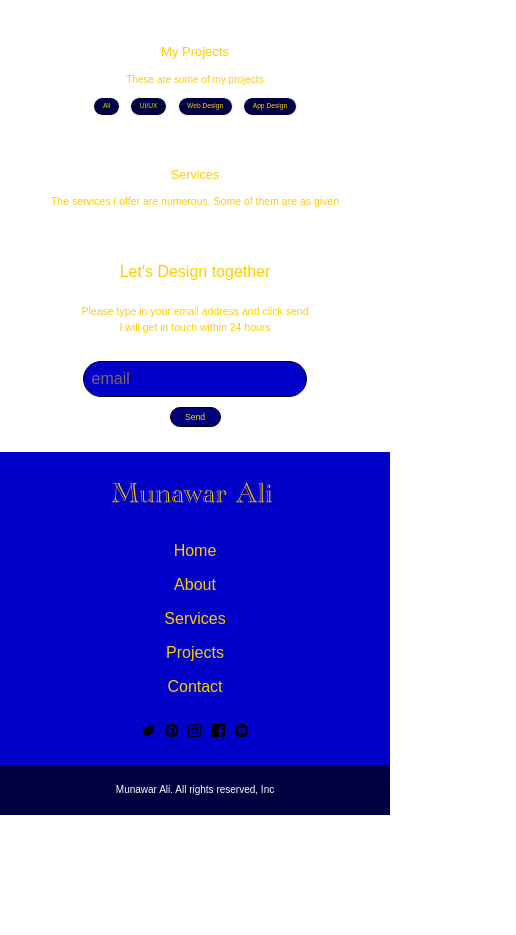
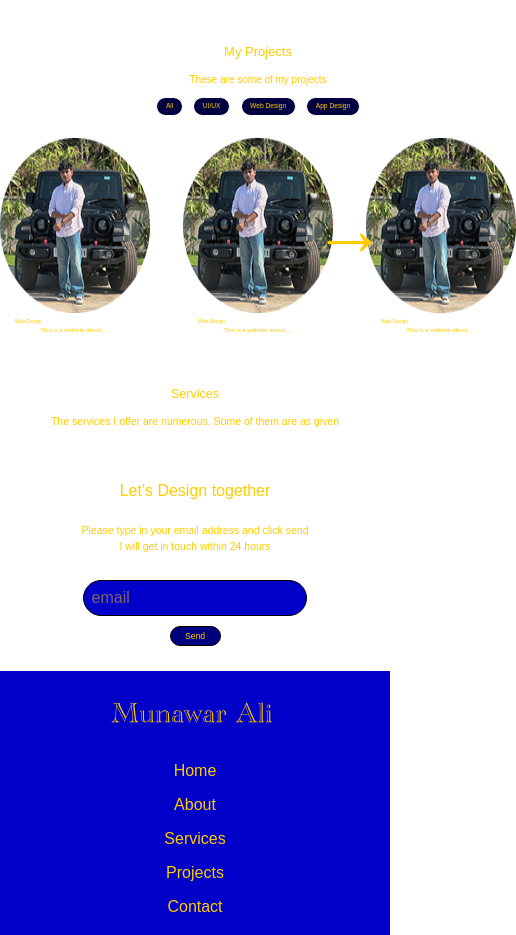
Before and after one commit to Webmav/my-portfolio, a React (Vite) app: page / in a window 390 px wide. Shown: the part 940-1875 px from the top of the page, 516 px wide, since content can reach past the window. Before the commit the page ends 1755 px from the top, so only its background shows below. Built offline with nearby package versions, Linux system fonts and the light colour scheme; a web font is replaced by a local one.

Commit message:
Finished styling project component.

```diff
--- a/package.json
+++ b/package.json
@@ -11,7 +11,9 @@
   },
   "dependencies": {
     "@tailwindcss/vite": "^4.3.3",
+    "bootstrap": "^5.3.8",
     "react": "^19.2.8",
+    "react-bootstrap": "^2.10.10",
     "react-dom": "^19.2.8",
     "react-icons": "^5.7.0",
     "react-router-dom": "^7.18.4",
--- a/src/components/Projects.jsx
+++ b/src/components/Projects.jsx
@@ -1,4 +1,19 @@
+import { NavLink } from 'react-router-dom'
+
 export default function Projects() {
+    function ProjectArrows() {
+        const project1 = document.getElementById("project-1");
+        const project4 = document.getElementById("project-4");
+        const arrowBack = document.getElementById("arrow-back");
+        const arrowNext = document.getElementById("arrow-next");
+
+        project1.classList.toggle('max-md:hidden');
+        project4.classList.toggle('max-md:hidden');
+
+        arrowBack.classList.toggle('max-md:hidden')
+        arrowNext.classList.toggle('max-md:hidden')
+    }
+
     return(
         <div className="grid justify-items-center py-[25px] md:py-[50px] ">
             <h1 className="text-[13px] md:text-[25px] ">My Projects</h1>
@@ -12,29 +27,43 @@ export default function Projects() {
                 <button className="border border-white rounded-[100vw] bg-accent-800 py-[3.42px] md:py-[5.35px] md:px-[13.5px] px-[8.5px] text-[6.67px] md:text-[10px] hover:bg-accent-900 hover:text-primary-50 ">App Design</button>
             </div>
 
+            <div className='flex mt-[22.67px] md:mt-[33px] gap-[33px] md:gap-[60px] shrink-0'>
+                <NavLink to='/' id='project-1' className='flex flex-col'>
+                        <img src="src/assets/img/hero-photo.png" alt="" className='min-w-[150px] md:min-w-[250px] min-h-[175px] md:min-h-[300px] '/>
+                        <h3 className='text-[5px] md:text-[10px] mt-[5px] md:mt-[10px] ml-[15px] md:ml-[10px] '>Web Design</h3>
+                        <p className="self-center text-[6px] md:text-[13px] max-w-[110px] md:max-w-[230px]">This is a website about ....</p>
+                </NavLink>
+                <NavLink to='/' id='project-2' className='flex flex-col'>
+                        <img src="src/assets/img/hero-photo.png" alt="" className='min-w-[150px] md:min-w-[250px] min-h-[175px] md:min-h-[300px] '/>
+                        <h3 className='text-[5px] md:text-[10px] mt-[5px] md:mt-[10px] ml-[15px] md:ml-[10px] '>Web Design</h3>
+                        <p className="self-center text-[6px] md:text-[13px] max-w-[110px] md:max-w-[230px]">This is a website about ....</p>
+                </NavLink>
+                <NavLink to='/' id='project-3' className='flex flex-col'>
+                        <img src="src/assets/img/hero-photo.png" alt="" className='min-w-[150px] md:min-w-[250px] min-h-[175px] md:min-h-[300px] '/>
+                        <h3 className='text-[5px] md:text-[10px] mt-[5px] md:mt-[10px] ml-[15px] md:ml-[10px] '>Web Design</h3>
+                        <p className="self-center text-[6px] md:text-[13px] max-w-[110px] md:max-w-[230px]">This is a website about ....</p>
+                </NavLink>
+                <NavLink to='/' id='project-4' className='flex flex-col max-md:hidden'>
+                        <img src="" alt="" className='min-w-[150px] md:min-w-[250px] min-h-[175px] md:min-h-[300px] '/>
+                        <h3 className='text-[5px] md:text-[10px] mt-[5px] md:mt-[10px] ml-[15px] md:ml-[10px] '>Web Design</h3>
+                        <p className="self-center text-[6px] md:text-[13px] max-w-[110px] md:max-w-[230px]">This is a website about ....</p>
+                </NavLink>
 
-            {/* Scroll... */}
-
-            {/* <div>
-                <img src="" alt="" />
-                <h3>Category</h3>
-                <p>Description of the project...</p>
+                <button
+                    id='arrow-back'
+                    className='absolute left-[2.5px] mt-[35px] text-[75px] hover:text-[var(--clr-primary-500)] max-md:hidden md:hidden'
+                    onClick={ProjectArrows}
+                >
+                    &#8592;
+                </button>
+                <button
+                    id='arrow-next'
+                    className='absolute right-[2.5px] mt-[35px] text-[75px] hover:text-[var(--clr-primary-500)] md:hidden'
+                    onClick={ProjectArrows}
+                >
+                    &#8594;
+                </button>
             </div>
-            <div>
-                <img src="" alt="" />
-                <h3>Category</h3>
-                <p>Description of the project...</p>
-            </div>
-            <div>
-                <img src="" alt="" />
-                <h3>Category</h3>
-                <p>Description of the project...</p>
-            </div>
-            <div>
-                <img src="" alt="" />
-                <h3>Category</h3>
-                <p>Description of the project...</p>
-            </div> */}
         </div>
     )
 }
--- a/src/index.css
+++ b/src/index.css
@@ -1,4 +1,5 @@
 @import 'tailwindcss';
+
 
 
 
@@ -11,6 +12,7 @@
 
     --clr-primary-50: rgb(255, 244, 200);
     --clr-primary-400: rgb(255, 204, 0);
+    --clr-primary-500: rgb(212, 170, 0);
 
     --clr-accent-400: rgb(0, 0, 200);
     --clr-accent-600: rgb(0, 0, 125);
```
Also changed, not shown: 1 other file (tests, documents, lock files or other folders).
